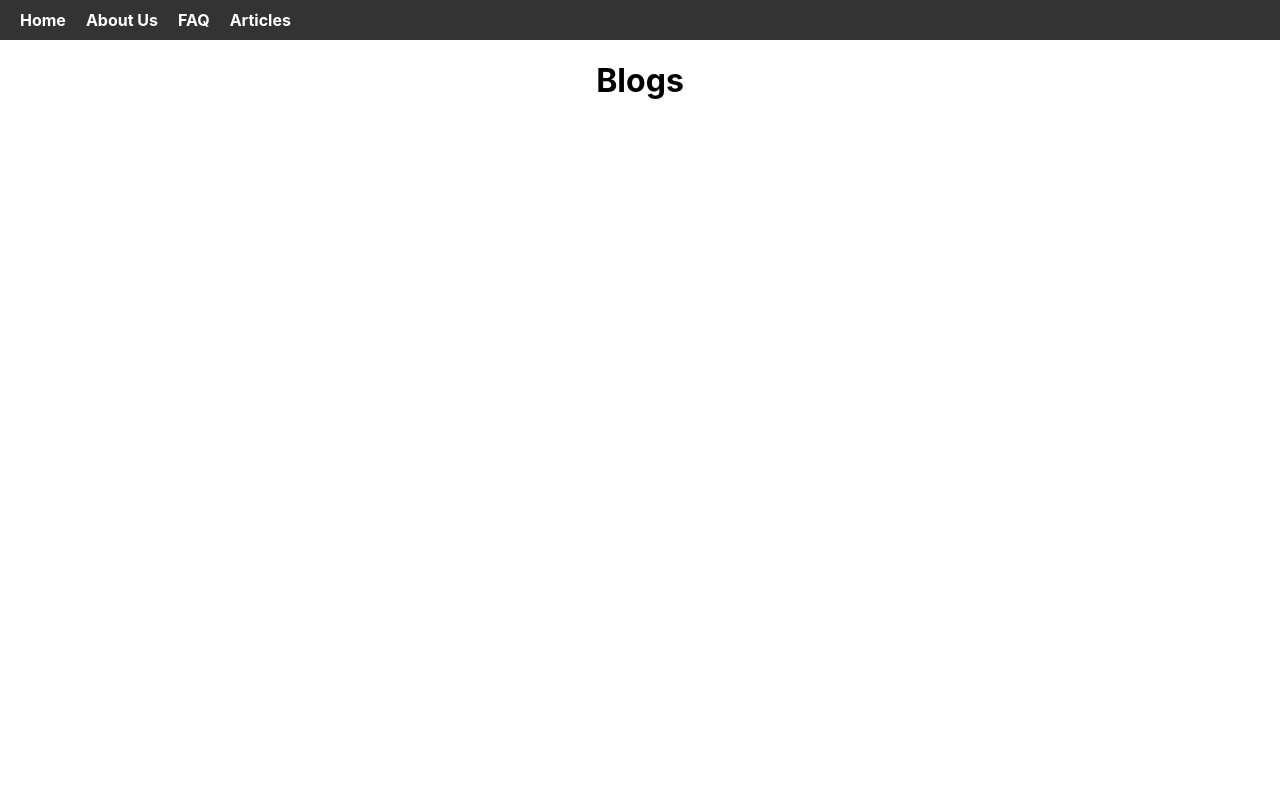
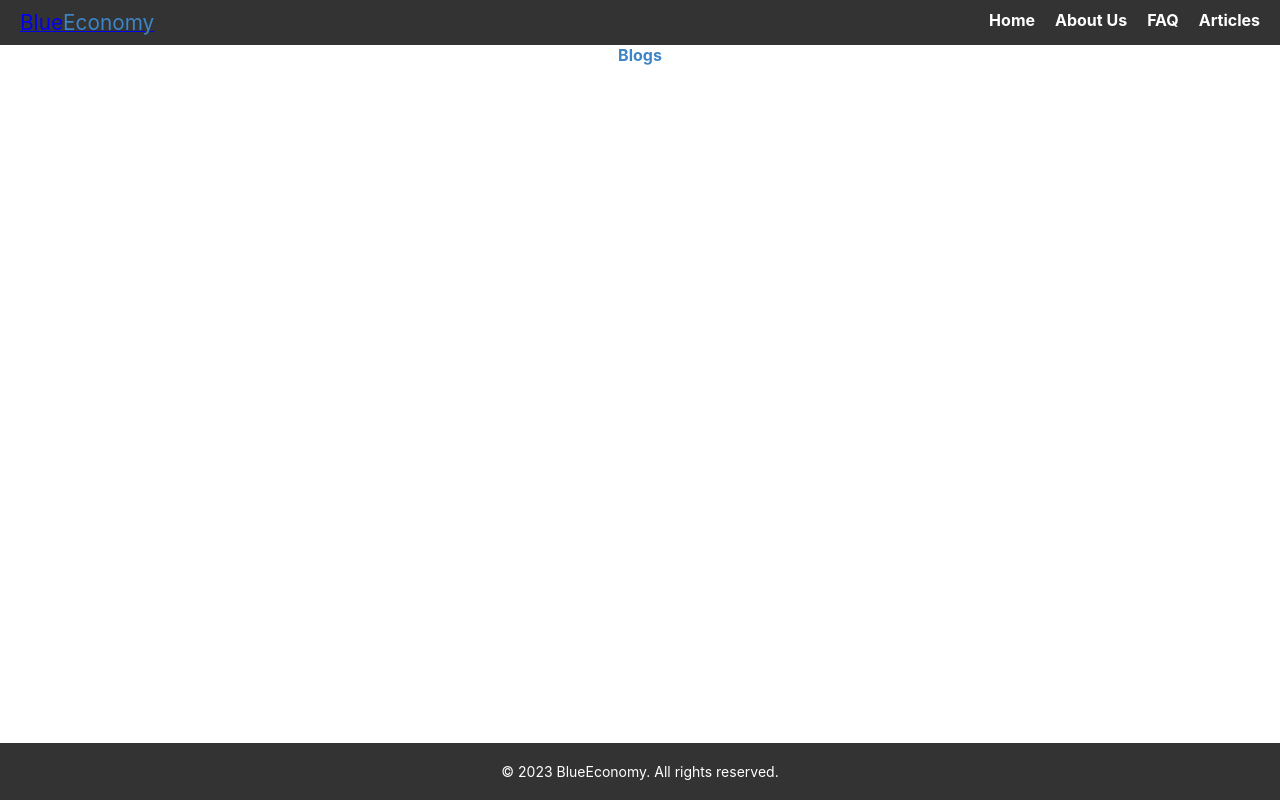
Before and after one commit to verykenny/rbe, a React (Create React App) app: page /articles in a window 1280 px wide. Built offline with nearby package versions, Linux system fonts and the light colour scheme.

Commit message:
Footer and Logo for NavBar. Replace stylesheet in navbar with styled-components

```diff
--- a/src/App.js
+++ b/src/App.js
@@ -1,14 +1,16 @@
 import './App.css';
+import styled from 'styled-components'
 import Home from './pages/Home'
 import About from './pages/AboutUs'
 import Questions from './pages/Questions'
 import Blogs from './pages/Blogs'
 import Nav from './components/NavBar'
+import Footer from './components/Footer'
 import { Routes, Route } from 'react-router-dom'
 
 function App() {
   return (
-    <div className="App">
+    <AppContainer className="App">
       <Nav />
       <Routes>
         <Route path="/" element={<Home />}/>
@@ -17,8 +19,14 @@ function App() {
         <Route path="/faq" element={<Questions />} />
         <Route path="/articles" element={<Blogs />} />
       </Routes>
-    </div>
+      <Footer />
+    </AppContainer>
   );
 }
 
 export default App;
+
+const AppContainer = styled.div`
+  min-height: 100vh;
+  position: relative;
+`;
--- /dev/null
+++ b/src/components/Footer/index.js
@@ -0,0 +1,29 @@
+import React from 'react';
+import styled from 'styled-components';
+
+const Footer = () => {
+  return (
+    <FooterContainer>
+      <Copywrite>&copy; 2023 BlueEconomy. All rights reserved.</Copywrite>
+    </FooterContainer>
+  );
+}
+
+export default Footer;
+
+const FooterContainer = styled.footer`
+  background-color: #333;
+  color: #fff;
+  padding: 20px;
+  text-align: center;
+  position: absolute;
+  bottom: 0;
+  width: 100%;
+  display: flex;
+  justify-content: center;
+`;
+
+const Copywrite = styled.p`
+  font-size: 14px;
+  margin: 0;
+`;
--- /dev/null
+++ b/src/components/Logo/index.js
@@ -0,0 +1,25 @@
+import styled from 'styled-components'
+import { Link } from "react-router-dom";
+
+const Logo = () => {
+  return (
+    <LogoContainer>
+      <Link to="/"><BlueLabel>Blue</BlueLabel><EconomyLabel>Economy</EconomyLabel></Link>
+    </LogoContainer>
+  );
+}
+
+const LogoContainer = styled.div`
+
+`;
+
+const BlueLabel = styled.span`
+  font-size: 1.3rem;
+`;
+
+const EconomyLabel = styled.span`
+  font-size: 1.3rem;
+  color: #3d85c6;
+`;
+
+export default Logo;
--- a/src/components/NavBar/NavBar.css
+++ /dev/null
@@ -1,33 +0,0 @@
-.navbar {
-  background-color: #333;
-  color: #fff;
-  display: flex;
-  justify-content: space-between;
-  padding: 10px 20px;
-}
-
-.navbar ul {
-  display: flex;
-  list-style: none;
-  margin: 0;
-  padding: 0;
-}
-
-.navbar li {
-  margin-right: 20px;
-}
-
-.navbar li:last-child {
-  margin-right: 0;
-}
-
-.navbar a {
-  color: #fff;
-  text-decoration: none;
-  font-weight: bold;
-  font-size: 16px;
-}
-
-.navbar a:hover {
-  color: #ccc;
-}
--- a/src/components/NavBar/index.js
+++ b/src/components/NavBar/index.js
@@ -1,26 +1,60 @@
-import React from 'react';
 import { Link } from 'react-router-dom';
-import './NavBar.css'
+import styled from 'styled-components';
+import Logo from '../Logo';
 
 const Navbar = () => {
   return (
-    <nav className='navbar'>
-      <ul>
-        <li>
-          <Link to="/">Home</Link>
-        </li>
-        <li>
-          <Link to="/about">About Us</Link>
-        </li>
-        <li>
-          <Link to="/faq">FAQ</Link>
-        </li>
-        <li>
-          <Link to="/articles">Articles</Link>
-        </li>
-      </ul>
-    </nav>
+    <NavContainer>
+      <Logo />
+      <NavItems>
+        <NavItem>
+          <NavLink to="/">Home</NavLink>
+        </NavItem>
+        <NavItem>
+          <NavLink to="/about">About Us</NavLink>
+        </NavItem>
+        <NavItem>
+          <NavLink to="/faq">FAQ</NavLink>
+        </NavItem>
+        <NavItem>
+          <NavLink to="/articles">Articles</NavLink>
+        </NavItem>
+      </NavItems>
+    </NavContainer>
   );
 }
 
+const NavContainer = styled.div`
+  background-color: #333;
+  color: #fff;
+  display: flex;
+  justify-content: space-between;
+  padding: 10px 20px;
+`;
+
+const NavItems = styled.ul`
+  display: flex;
+  list-style: none;
+  margin: 0;
+  padding: 0;
+`;
+
+const NavItem = styled.li`
+  margin-right: 20px;
+
+  &:last-child {
+    margin-right: 0;
+  }
+`;
+
+const NavLink = styled(Link)`
+  color: #fff;
+  text-decoration: none;
+  font-weight: bold;
+  font-size: 16px;
+  &:hover {
+    color: #ccc;
+  }
+`;
+
 export default Navbar;
--- a/src/index.css
+++ b/src/index.css
@@ -1,3 +1,10 @@
+* {
+  margin: 0;
+  padding: 0;
+  box-sizing: border-box;
+  font-size: 16px;
+}
+
 body {
   margin: 0;
   font-family: -apple-system, BlinkMacSystemFont, 'Segoe UI', 'Roboto', 'Oxygen',
@@ -7,7 +14,6 @@ body {
   -moz-osx-font-smoothing: grayscale;
 }
 
-code {
-  font-family: source-code-pro, Menlo, Monaco, Consolas, 'Courier New',
-    monospace;
+h1 {
+  color: #3d85c6;
 }
```
